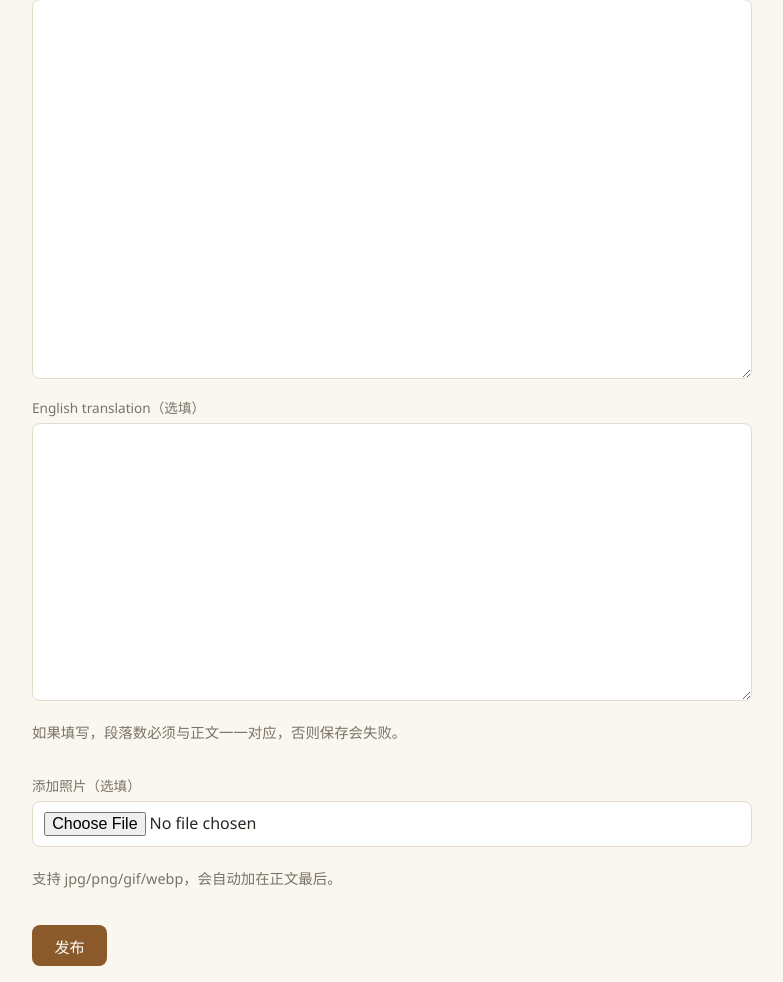
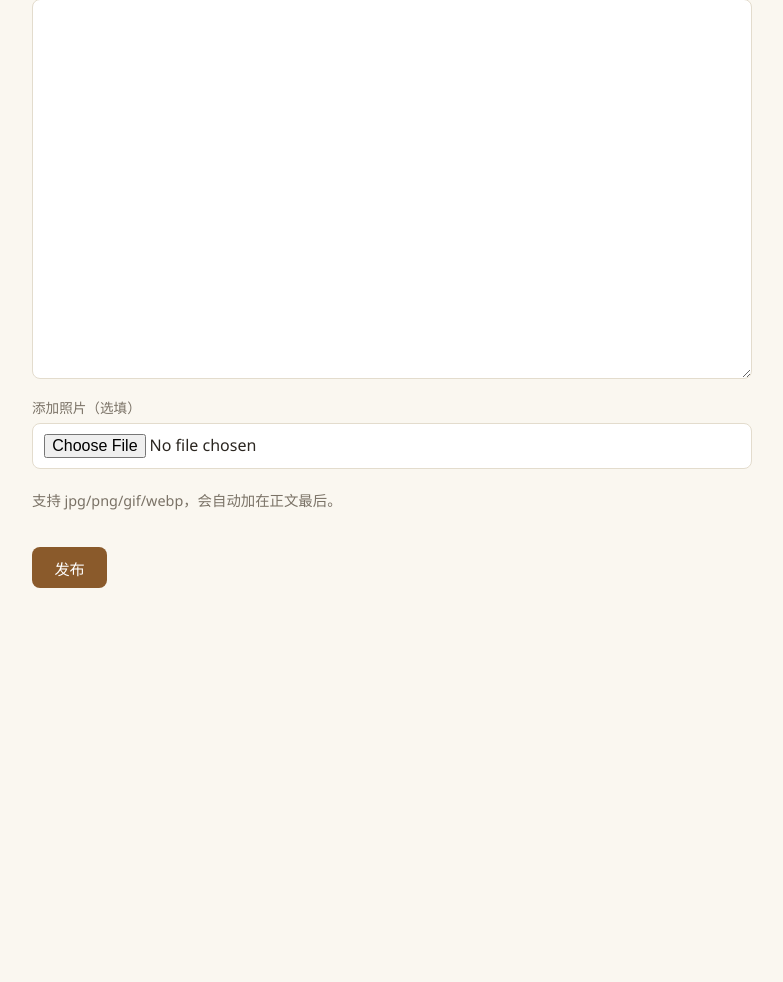
Before and after one commit to abc01013579/tcm-classics, a Flask app: page /journal/new in a window 1280 px wide. Shown: the part 591-1573 px from the top of the page, without its empty margins (248-1031 px from the left). After the commit the page ends 1179 px from the top, so only its background shows below. Run offline with Flask 3, Linux system fonts and the light colour scheme; the visitor is signed in with stand-in values (Sample User, id 1); parts of the project's set-up code (start-up, migrations or seed data) failed here and were passed over.

Commit message:
Journal form: remove the English translation box
The submit check no longer reads it either. Existing bilingual entries
are unaffected; the server already treats a missing translation as none.

Co-Authored-By: Claude Opus 5.5 <noreply@anthropic.com>

````diff
--- a/templates/journal_new.html
+++ b/templates/journal_new.html
@@ -30,10 +30,6 @@
       <button type="button" id="insert-code-btn" class="code-btn">插入代码块</button>
     </span>
     <textarea id="body" name="body" rows="14" required>{{ form.body }}</textarea>
-
-    <label for="body_en">English translation（选填）</label>
-    <textarea id="body_en" name="body_en" rows="10">{{ form.body_en }}</textarea>
-    <p class="hint">如果填写，段落数必须与正文一一对应，否则保存会失败。</p>
 
     <label for="photo">添加照片（选填）</label>
     <input type="file" id="photo" name="photo" accept="image/*">
@@ -73,8 +69,7 @@
     }
     document.querySelector(".entry-form").addEventListener("submit", function (e) {
       var body = document.getElementById("body").value;
-      var bodyEn = document.getElementById("body_en").value;
-      if (looksLikeUnfencedCode(body) || looksLikeUnfencedCode(bodyEn)) {
+      if (looksLikeUnfencedCode(body)) {
         e.preventDefault();
         alert("正文里似乎有代码，但没有用 ```c 和 ``` 包裹，保存后不会按代码排版。请选中代码后点\"插入代码块\"，再发布。");
       }
````
